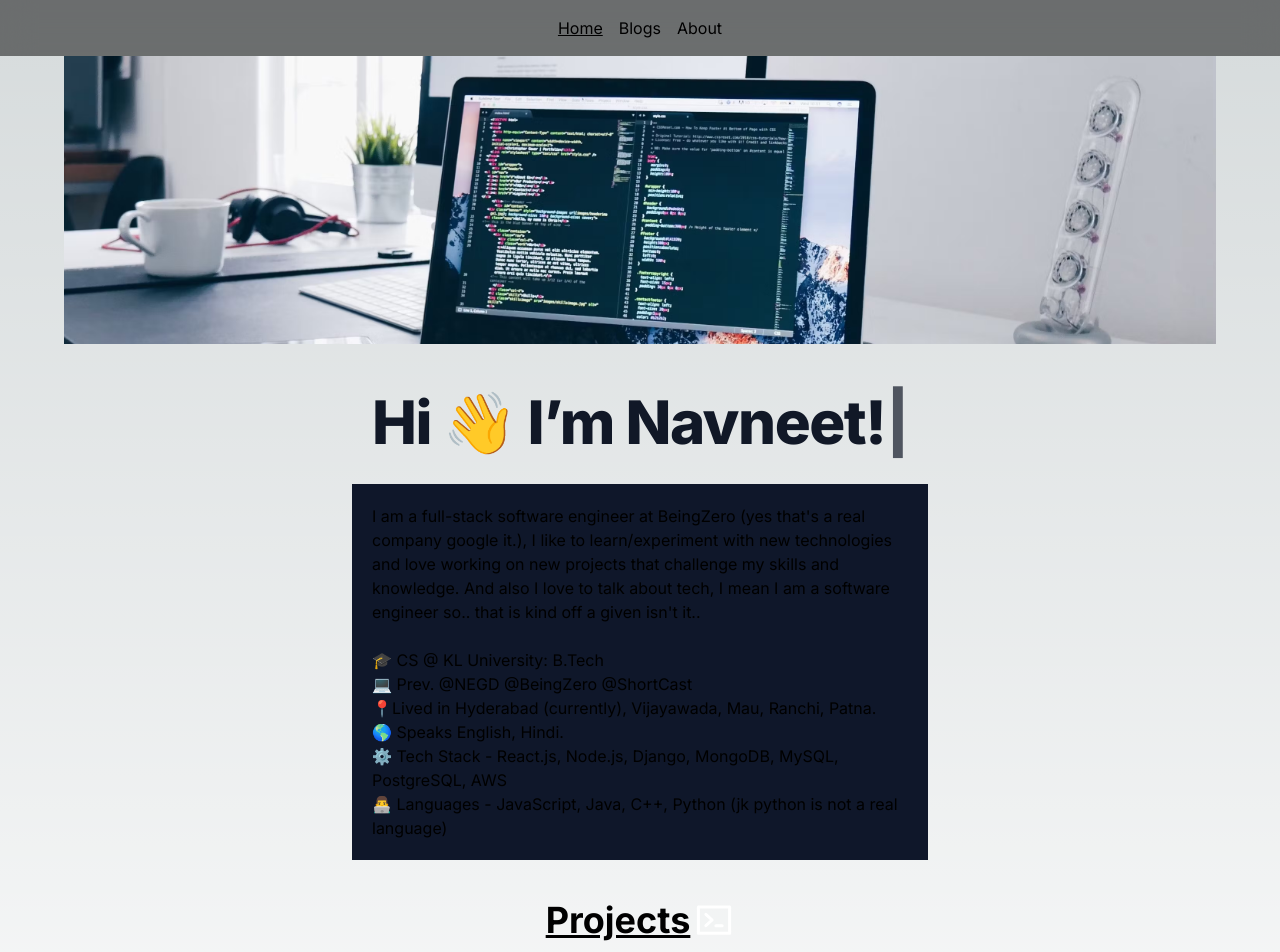
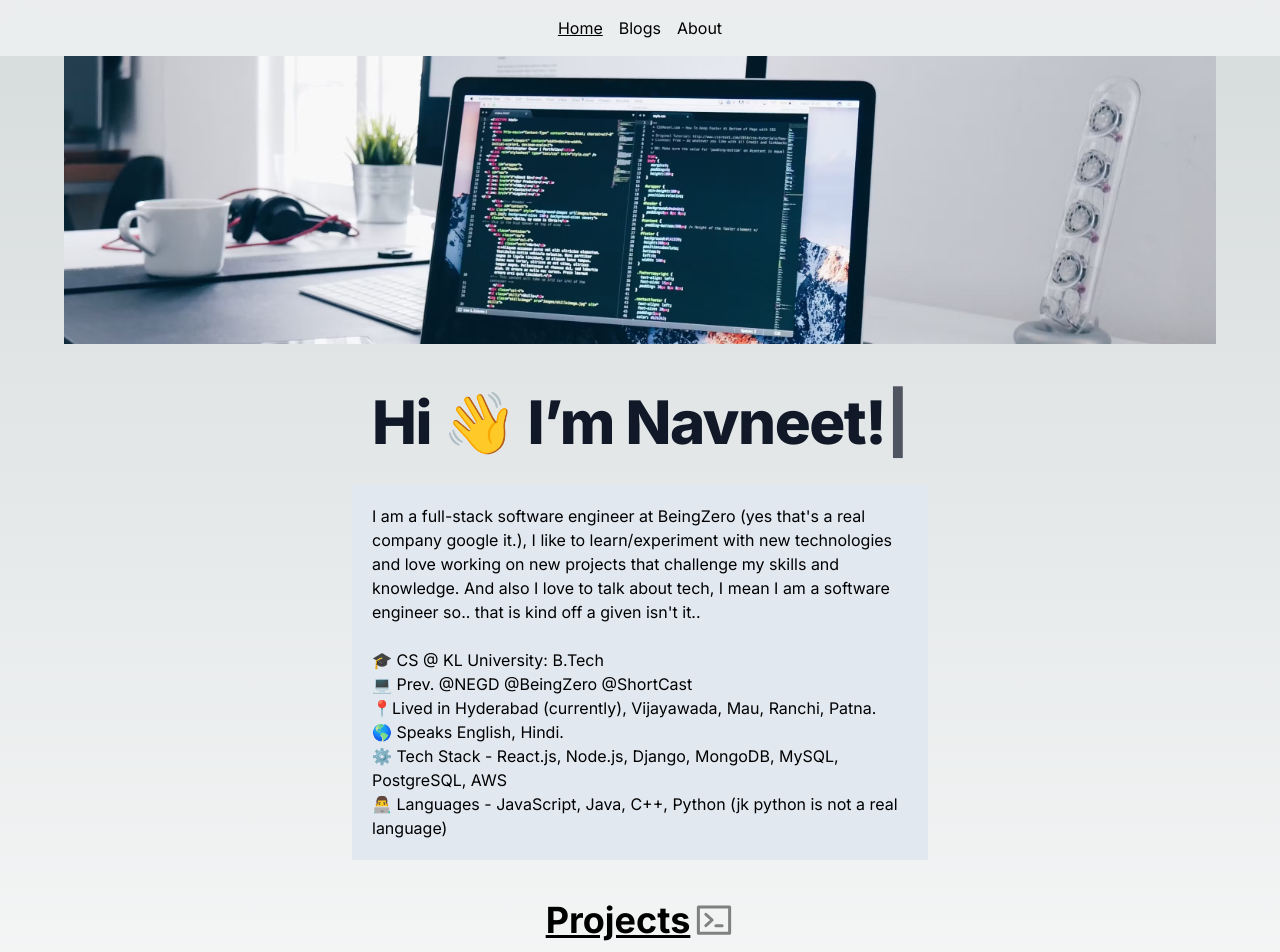
Before and after one commit to Navneet7716/PersonalSite, a Next.js app: page / in a window 1280 px wide. Shown: the top 952 px of the page. Built offline with nearby package versions, Linux system fonts and the light colour scheme.

Commit message:
added support for light mode

```diff
--- a/src/app/blogs/page.tsx
+++ b/src/app/blogs/page.tsx
@@ -8,7 +8,7 @@ function Blogs() {
         My Blogs 📝
       </h1>
       <section className="flex flex-col items-center justify-center">
-        <div className="w-full border-2 flex flex-col sm:flex-row md:flex-row lg:flex-row hover:bg-green-950 lg:w-2/3 transition">
+        <div className="w-full border-2 flex flex-col sm:flex-row md:flex-row lg:flex-row hover:bg-green-200 dark:hover:bg-green-950 lg:w-2/3">
           <Image
             src={"/blog1.jpg"}
             alt="blog image"
--- a/src/app/page.tsx
+++ b/src/app/page.tsx
@@ -63,7 +63,7 @@ export default function Home() {
         <h1 className="pt-10 mb-4 text-4xl font-extrabold tracking-tight leading-none text-gray-900 sm:text-5xl md:text-5xl lg:text-6xl dark:text-white">
           Hi 👋 I’m <NameTyper />
         </h1>
-        <div className="lg:w-1/2 w-full bg-slate-900 p-5 mt-4">
+        <div className="lg:w-1/2 w-full bg-slate-200 dark:bg-slate-900 p-5 mt-4">
           <p>
             I am a full-stack software engineer at BeingZero (yes that&#39;s a
             real company google it.), I like to learn/experiment with new
@@ -99,7 +99,7 @@ export default function Home() {
           xmlns="http://www.w3.org/2000/svg"
           version="1.1"
           fill="none"
-          stroke="white"
+          stroke="gray"
           strokeLinecap="round"
           strokeLinejoin="round"
           strokeWidth="1.2"
@@ -114,7 +114,7 @@ export default function Home() {
           return (
             <div
               key={index}
-              className="w-full border-2 p-3 flex flex-col hover:bg-green-950 hover:scale-105 transition"
+              className="w-full border-2 p-3 flex flex-col hover:bg-green-200 dark:hover:bg-green-950 hover:scale-105 transition"
             >
               <div className="flex items-center">
                 <h1 className="text-lg font-bold">{project.title}</h1>{" "}
--- a/src/components/Navbar.tsx
+++ b/src/components/Navbar.tsx
@@ -6,7 +6,7 @@ import React from "react";
 function Navbar() {
   const currentPath = usePathname();
   return (
-    <nav className="flex z-10 w-screen gap-4 p-4 justify-center flex-wrap items-center bg-black bg-opacity-50 backdrop-blur-lg sticky top-0 mx-auto">
+    <nav className="flex z-10 w-screen gap-4 p-4 justify-center flex-wrap items-center bg-white  dark:bg-black bg-opacity-50 backdrop-blur-lg sticky top-0 mx-auto">
       <Link
         className={`${currentPath === "/" ? "underline" : undefined}`}
         href={"/"}
```
